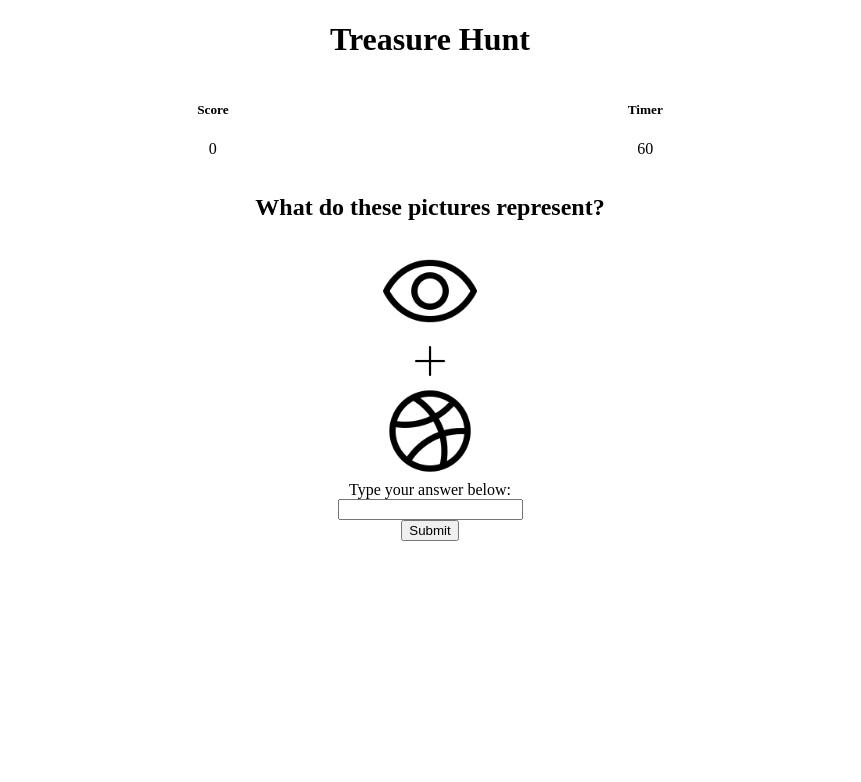
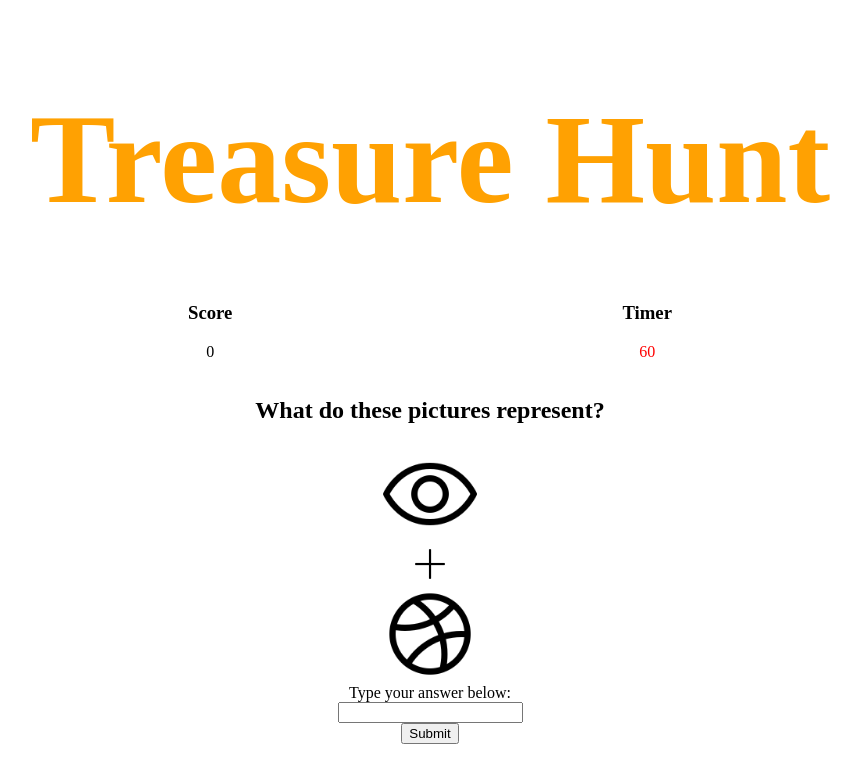
Before and after one commit to jcsmileyjr/treasure-hunt, an Angular app: page / in a window 1280 px wide. Shown: the top 782 px of the page, without its empty margins (210-1071 px from the left). Built offline with nearby package versions, Linux system fonts and the light colour scheme.

Commit message:
Restyle header text color to match wire-frame.

```diff
--- a/src/app/app.component.css
+++ b/src/app/app.component.css
@@ -3,13 +3,15 @@ h1, main {
 }
 
 h1 {
-    font-size: xx-large;
+    font-size: 10vw;
+    color: #FFA102;
 }
 
 .toolbar {
     display: flex;
     justify-content: space-evenly;
     text-align: center;
+    margin-top: -35px;
 }
 
 main {
@@ -25,3 +27,7 @@ img {
 .img-operater {
     max-width: 40px;
 }
+
+.timer-style {
+    color: red;
+}
--- a/src/app/app.component.html
+++ b/src/app/app.component.html
@@ -3,12 +3,12 @@
     <h1>Treasure Hunt</h1>
     <div class="toolbar">
       <section>
-        <h5>Score</h5>
-        <p>0</p>
+        <h3>Score</h3>
+        <p class="score-style">0</p>
       </section>
       <section>
-        <h5>Timer</h5>
-        <p>60</p>
+        <h3>Timer</h3>
+        <p class="timer-style">60</p>
       </section>
     </div>
   </header>
```
